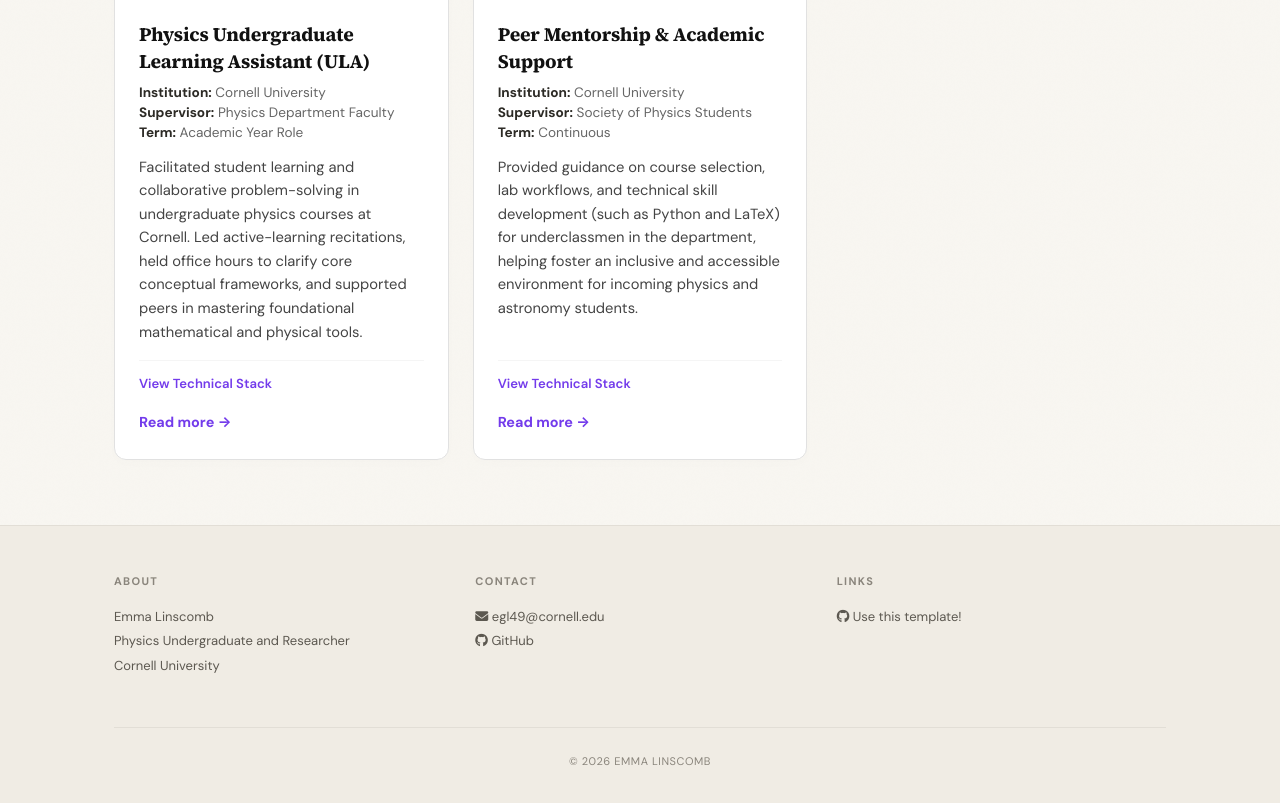
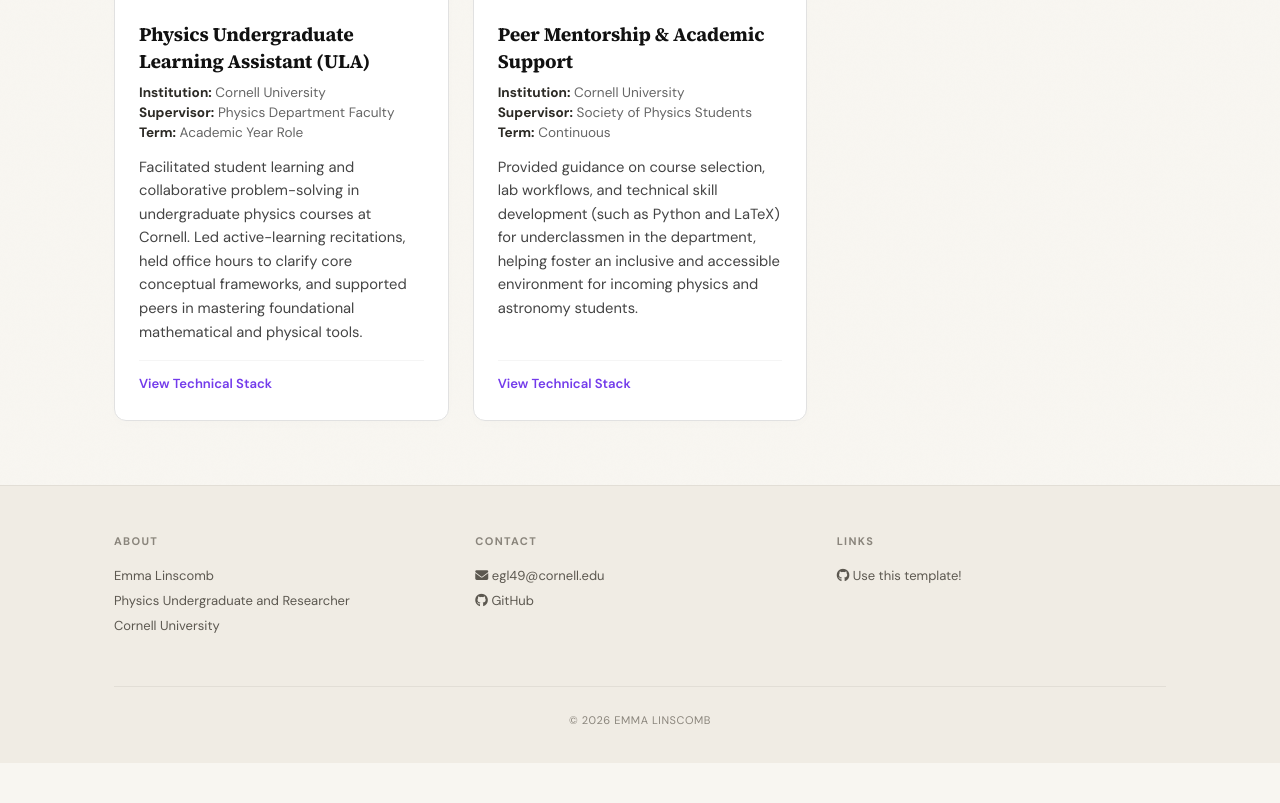
Before and after one commit to egl49/egl49.github.io, a Jekyll site: the page built from _pages/teaching.md, in a window 1280 px wide, cut to the strip 373-1176 px from the top of the page. Built offline with Jekyll 4.4.1, drawn with Linux system fonts in a browser that asks for light colours; a style sheet for code colours, icons or effects is not loaded; after the commit the page ends 1136 px from its top, so only the background shows below that.

Commit message:
Add conditional rendering for teaching experience links

```diff
--- a/_pages/teaching.md
+++ b/_pages/teaching.md
@@ -13,9 +13,13 @@ permalink: /teaching/
   {% for exp in site.data.experiences %}
     {% if exp.type == "teaching" %}
 
-      <a href="{{ site.url }}{{ site.baseurl }}/teaching/{% if exp.id == 'peer-mentor' %}mentorship{% else %}{{ exp.id }}{% endif %}/" id="{{ exp.id }}" style="text-decoration: none; color: inherit; display: flex; flex-direction: column;">
+      {% if exp.has_page == true %}
+        <a href="{{ site.url }}{{ site.baseurl }}/teaching/{% if exp.id == 'peer-mentor' %}mentorship{% else %}{{ exp.id }}{% endif %}/" id="{{ exp.id }}" style="text-decoration: none; color: inherit; display: flex; flex-direction: column;">
+      {% else %}
+        <div id="{{ exp.id }}" style="display: flex; flex-direction: column;">
+      {% endif %}
 
-        <div class="research-card" style="cursor: pointer; background: #fff; border: 1px solid #e1e1e1; border-radius: 12px; overflow: hidden; display: flex; flex-direction: column; height: 100%; box-shadow: 0 4px 12px rgba(0,0,0,0.01); transition: transform 0.2s ease-in-out, box-shadow 0.2s ease-in-out;" onmouseover="this.style.transform='scale(1.015)'; this.style.boxShadow='0 6px 16px rgba(0,0,0,0.04)';" onmouseout="this.style.transform='scale(1)'; this.style.boxShadow='0 4px 12px rgba(0,0,0,0.01)';">
+        <div class="research-card" style="{% if exp.has_page == true %}cursor: pointer;{% else %}cursor: default;{% endif %} background: #fff; border: 1px solid #e1e1e1; border-radius: 12px; overflow: hidden; display: flex; flex-direction: column; height: 100%; box-shadow: 0 4px 12px rgba(0,0,0,0.01); transition: transform 0.2s ease-in-out, box-shadow 0.2s ease-in-out;" {% if exp.has_page == true %}onmouseover="this.style.transform='scale(1.015)'; this.style.boxShadow='0 6px 16px rgba(0,0,0,0.04)';" onmouseout="this.style.transform='scale(1)'; this.style.boxShadow='0 4px 12px rgba(0,0,0,0.01)';"{% endif %}>
 
           {% if exp.image and exp.image != "" %}
             <div class="card-image-wrapper" style="width: 100%; height: 160px; overflow: hidden; border-bottom: 1px solid #e1e1e1; background: #fafafa;">
@@ -57,12 +61,18 @@ permalink: /teaching/
               </div>
             {% endif %}
 
-            <div style="display: block; margin-top: 14px; color: #733BEB; font-weight: bold; font-size: 0.9em; text-decoration: none;">Read more →</div>
+            {% if exp.has_page == true %}
+              <div style="display: block; margin-top: 14px; color: #733BEB; font-weight: bold; font-size: 0.9em; text-decoration: none;">Read more →</div>
+            {% endif %}
 
           </div>
         </div>
 
-      </a>
+      {% if exp.has_page == true %}
+        </a>
+      {% else %}
+        </div>
+      {% endif %}
 
     {% endif %}
   {% endfor %}
```
